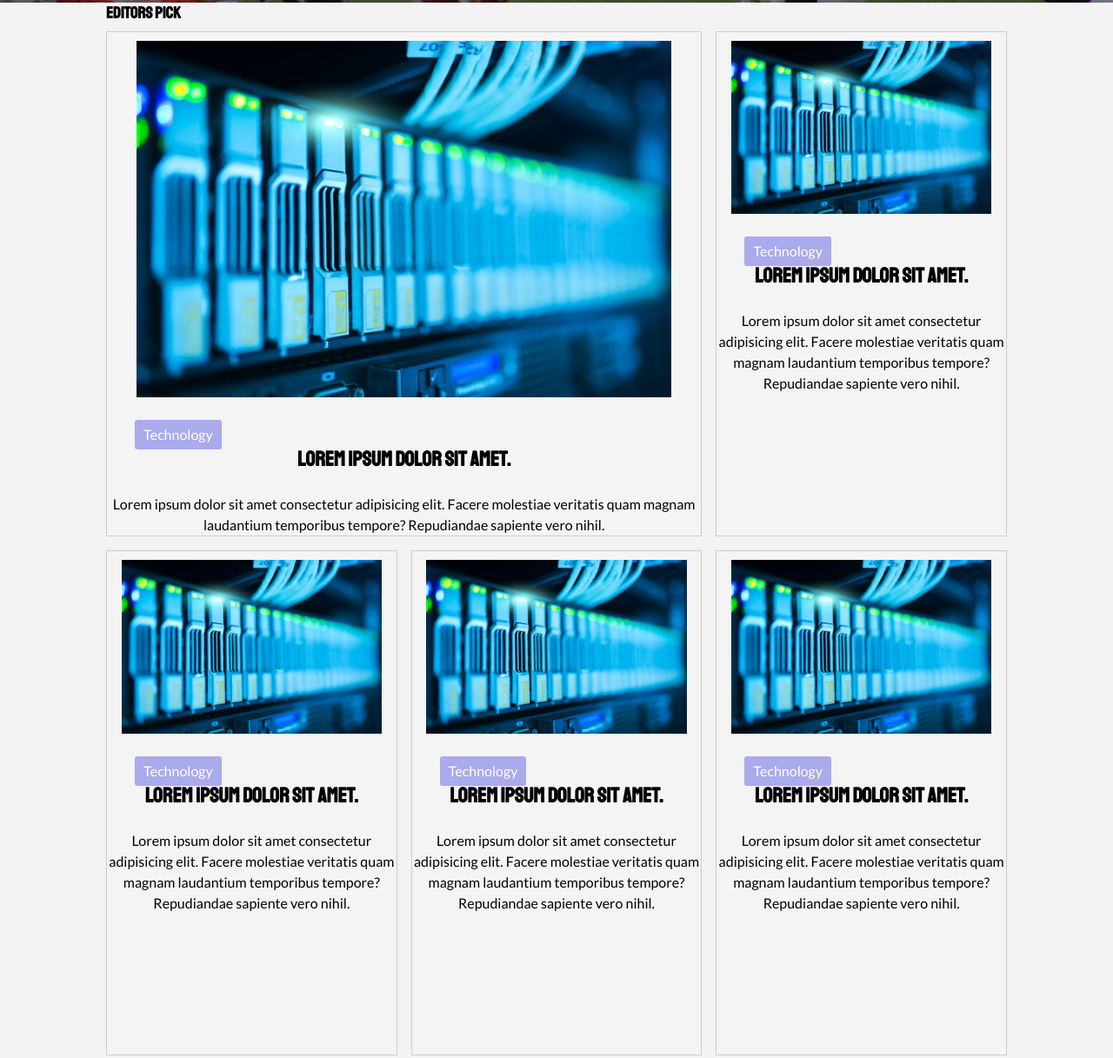
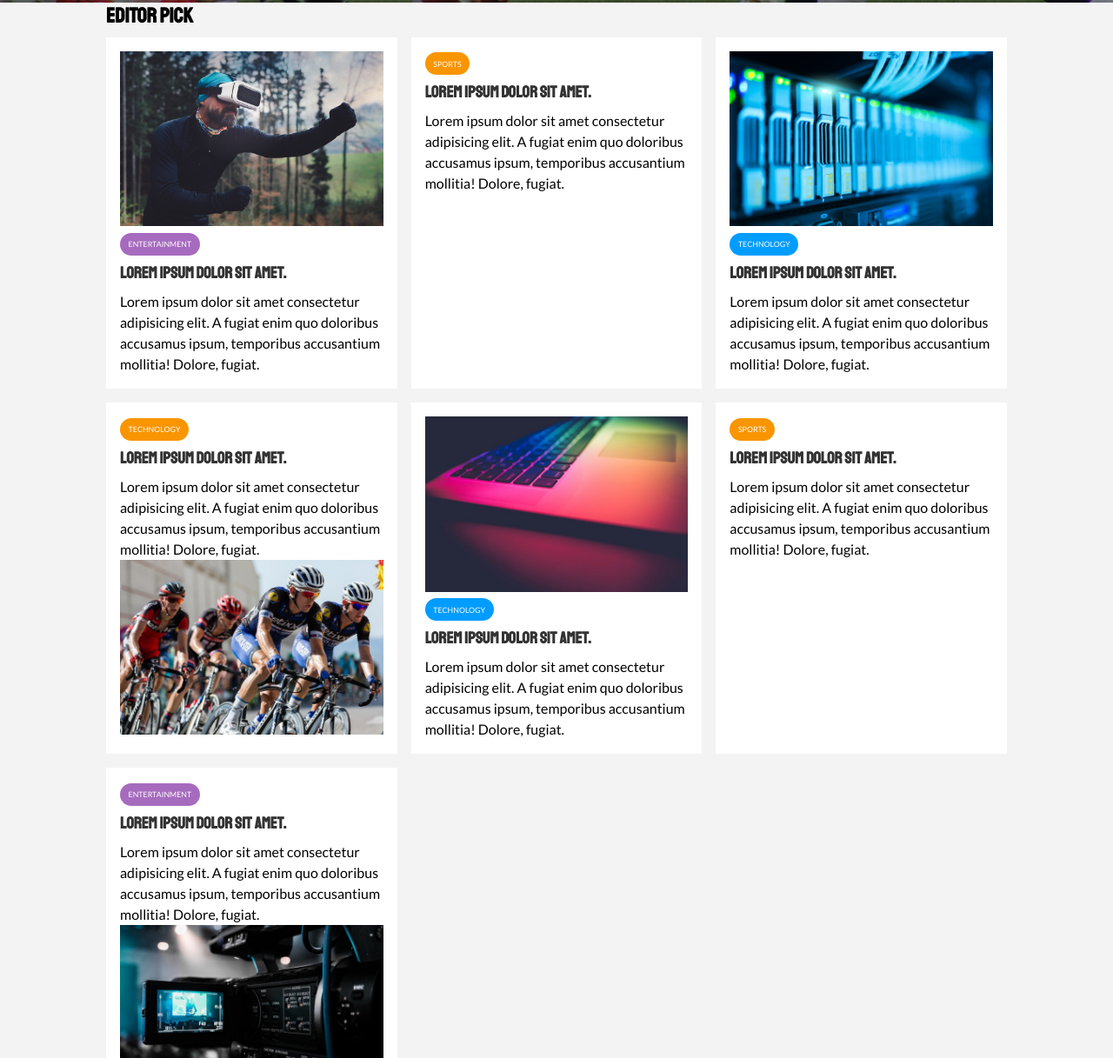
Before and after one commit to dominion-30/Learning, a plain HTML site: page newgrid_project/index.html in a window 1280 px wide. Shown: the part 636-1853 px from the top of the page at 87% size. Drawn offline with Linux system fonts and the light colour scheme.

Commit message:
commit changes

```diff
--- a/newgrid_project/CSS/style.css
+++ b/newgrid_project/CSS/style.css
@@ -3,12 +3,30 @@
     --secondary-color:#f99500;
     --light-color:#f3f3f3;
     --dark-color: #333;
-    --max-width: 1100px
-}
-.category{
+    --max-width: 1100px;
     --sport-color:#f99500;
     --ent-color:#a66bbe;
     --tech-color:#009cff;
+}
+.category{
+    display: inline-block;
+    color: #fff;
+    font-size: 0.55rem;
+    text-transform: uppercase;
+    padding: 0.4rem 0.6rem;
+    border-radius: 15px;
+    margin-bottom: 0.5rem;
+}
+
+.category-sport{
+    background-color: var(--sport-color);
+}
+
+.category-ent{
+    background-color: var(--ent-color);
+}
+.category-tech{
+    background-color: var(--tech-color);
 }
 
 *{
@@ -57,10 +75,6 @@ h1,h2,h3,h4,h5,h6{
     position: sticky;
     top: 0;
     z-index: 2;
-
-
-
-
 }
 #navbar .container{
     display: grid;
@@ -73,8 +87,10 @@ h1,h2,h3,h4,h5,h6{
     width: 30%;
 }
 
-
-
+.card{
+    background-color: #fff;
+    padding: 1rem;
+}
 
 
 /* social media */
@@ -110,13 +126,7 @@ h1,h2,h3,h4,h5,h6{
 }
 
 /* showcase */
-.text-orange{
-    color:#fff;
-    background-color: orange;
-    padding: 5px 10px;
-    border-radius: 3px;
 
-}
 
 #showcase{
     background-image: url("../img/featured.jpg");
@@ -187,76 +197,15 @@ h1,h2,h3,h4,h5,h6{
     width: 100%;
     text-align: center;
 }
-/* .showcase-content .btn{
-    margin-top: 5px;
-    background-color: rgba(255,0,0,0.8);
-    padding: 8px 20px;
-    border-radius: 3px;
-    color: #f4f4f4;
-} */
 
 
 
 /* grid */
-.grid{
+
+#home-articles .articles-container{
     display: grid;
-    grid-template-columns: repeat(3, 2fr);
-    grid-template-rows: repeat(3, 1fr);
+    grid-template-columns: repeat(3, 1fr);
     grid-gap: 1rem;
-}
-
-.grid .news-content{
-    border: #ccc 1px solid;
-    /* padding: 0.8rem; */
-    background-color: #f4f4f4;
-    text-align: center;
-    position: relative;
-}
-
-.grid .news-content:first-child{
-    grid-column-start: 1;
-    grid-column-end: 3;
-    grid-row-start: 1;
-    grid-row-end: 2;
-}
-
-/* grid images */
-
-.grid .grid-img img{
-
-    width: 100%;
 
 
 }
-.grid-img{
-    display: block;
-    width: 90%;
-    margin: 10px auto;
-}
-
-.grid .news-content h2{
-    padding: 40px 15px 15px;
-}
-/* .grid .news-content:first-child{
-    grid-column-start: 1;
-    grid-column-end:3;
-} */
-
-
-
-/* btn for Editor pick news item */
-.text-blue{
-    color:#fff;
-    background-color: rgba(98, 98, 230, 0.5);
-    padding: 5px 10px;
-    border-radius: 3px;
-    margin-left: 0;
-}
-
-.grid .btn{
-    position: absolute;
-    left: 32px;
-    margin: 10px 0;
-
-
-}
--- a/newgrid_project/index.html
+++ b/newgrid_project/index.html
@@ -48,20 +48,112 @@
 
     <section id="showcase">
         <div class="showcase-content container">
-            <span class="text-orange">SPORTS</span>
+            <div class="category category-sport">
+                SPORTS
+            </div>
             <h2>SOME SPORTS ARTICLE</h2>
             <p>Lorem ipsum dolor sit amet, consectetur adipisicing elit. Esse, ipsa. Voluptas, possimus optio mollitia dignissimos id et reprehenderit, non vitae distinctio tenetur, quis officia deleniti harum dolore quas recusandae blanditiis fugiat soluta repellat quo ea accusantium. Quos omnis dolor natus animi debitis repudiandae amet molestiae suscipit laborum, iste quibusdam quidem?</p>
-            <a href="#" class="btn btn-primary">Read More</a>
+            <a href="article.html" class="btn btn-primary">Read More</a>
 
         </div>
 
     </section>
 
-    <section>
+    <section id="home-articles" class="py-2">
 
         <div class="container">
-            <h3>EDITORS PICK</h3>
-            <div class="grid">
+            <h2>EDITOR PICK</h2>
+            <div class="articles-container">
+                <article class="card">
+                    <img src="img/articles/ent1.jpg" alt="">
+                    <div>
+                        <div class="category category-ent">Entertainment
+                        </div>
+                        <h3>
+                            <a href="article.html">Lorem ipsum dolor sit amet.</a>
+                        </h3>
+                        <p>Lorem ipsum dolor sit amet consectetur adipisicing elit. A fugiat enim quo doloribus accusamus ipsum, temporibus accusantium mollitia! Dolore, fugiat.</p>
+
+                    </div>
+                </article>
+
+                <article class="card">
+
+
+                    <div class="category category-sport">Sports</div>
+                        <h3>
+                            <a href="article.html">Lorem ipsum dolor sit amet.</a>
+                        </h3>
+                    <p>Lorem ipsum dolor sit amet consectetur adipisicing elit. A fugiat enim quo doloribus accusamus ipsum, temporibus accusantium mollitia! Dolore, fugiat.</p>
+
+
+                </article>
+
+                <article class="card">
+
+                    <img src="img/articles/tech1.jpg" alt="">
+                    <div class="category category-tech">Technology</div>
+                        <h3>
+                            <a href="article.html">Lorem ipsum dolor sit amet.</a>
+                        </h3>
+                    <p>Lorem ipsum dolor sit amet consectetur adipisicing elit. A fugiat enim quo doloribus accusamus ipsum, temporibus accusantium mollitia! Dolore, fugiat.</p>
+
+
+                </article>
+
+                <article class="card">
+
+
+                    <div class="category category-sport">Technology</div>
+                        <h3>
+                            <a href="article.html">Lorem ipsum dolor sit amet.</a>
+                        </h3>
+                    <p>Lorem ipsum dolor sit amet consectetur adipisicing elit. A fugiat enim quo doloribus accusamus ipsum, temporibus accusantium mollitia! Dolore, fugiat.</p>
+                    <img src="img/articles/sports1.jpg" alt="">
+
+
+                </article>
+
+                <article class="card">
+
+                    <img src="img/articles/tech2.jpg" alt="">
+                    <div class="category category-tech">Technology</div>
+                        <h3>
+                            <a href="article.html">Lorem ipsum dolor sit amet.</a>
+                        </h3>
+                    <p>Lorem ipsum dolor sit amet consectetur adipisicing elit. A fugiat enim quo doloribus accusamus ipsum, temporibus accusantium mollitia! Dolore, fugiat.</p>
+
+
+                </article>
+
+                <article class="card">
+
+
+                    <div class="category category-sport">Sports</div>
+                        <h3>
+                            <a href="article.html">Lorem ipsum dolor sit amet.</a>
+                        </h3>
+                    <p>Lorem ipsum dolor sit amet consectetur adipisicing elit. A fugiat enim quo doloribus accusamus ipsum, temporibus accusantium mollitia! Dolore, fugiat.</p>
+
+
+                </article>
+
+                <article class="card">
+
+                    <div>
+                        <div class="category category-ent">Entertainment
+                        </div>
+                        <h3>
+                            <a href="article.html">Lorem ipsum dolor sit amet.</a>
+                        </h3>
+                        <p>Lorem ipsum dolor sit amet consectetur adipisicing elit. A fugiat enim quo doloribus accusamus ipsum, temporibus accusantium mollitia! Dolore, fugiat.</p>
+
+                    </div>
+                    <img src="img/articles/ent2.jpg" alt="">
+                </article>
+            </div>
+
+            <!-- <div class="grid">
 
                 <div class="news-content">
                     <div class="grid-img">
@@ -73,69 +165,7 @@
                     <p>Lorem ipsum dolor sit amet consectetur adipisicing elit. Facere molestiae veritatis quam magnam laudantium temporibus tempore? Repudiandae sapiente vero nihil.</p>
                 </div>
 
-
-                <div class="news-content">
-                    <div class="grid-img">
-                        <img src="img/articles/tech1.jpg" alt="image of servers">
-                    </div>
-
-                    <a href="" class="btn text-blue">Technology</a>
-                    <h2>Lorem ipsum dolor sit amet.</h2>
-                    <p>Lorem ipsum dolor sit amet consectetur adipisicing elit. Facere molestiae veritatis quam magnam laudantium temporibus tempore? Repudiandae sapiente vero nihil.</p>
-                </div>
-
-
-                <div class="news-content">
-                    <div class="grid-img">
-                        <img src="img/articles/tech1.jpg" alt="image of servers">
-                    </div>
-
-                    <a href="" class="btn text-blue">Technology</a>
-                    <h2>Lorem ipsum dolor sit amet.</h2>
-                    <p>Lorem ipsum dolor sit amet consectetur adipisicing elit. Facere molestiae veritatis quam magnam laudantium temporibus tempore? Repudiandae sapiente vero nihil.</p>
-                </div>
-
-
-                <div class="news-content">
-                    <div class="grid-img">
-                        <img src="img/articles/tech1.jpg" alt="image of servers">
-                    </div>
-
-                    <a href="" class="btn text-blue">Technology</a>
-                    <h2>Lorem ipsum dolor sit amet.</h2>
-                    <p>Lorem ipsum dolor sit amet consectetur adipisicing elit. Facere molestiae veritatis quam magnam laudantium temporibus tempore? Repudiandae sapiente vero nihil.</p>
-                </div>
-
-
-
-                <div class="news-content">
-                    <div class="grid-img">
-                        <img src="img/articles/tech1.jpg" alt="image of servers">
-                    </div>
-
-                    <a href="" class="btn text-blue">Technology</a>
-                    <h2>Lorem ipsum dolor sit amet.</h2>
-                    <p>Lorem ipsum dolor sit amet consectetur adipisicing elit. Facere molestiae veritatis quam magnam laudantium temporibus tempore? Repudiandae sapiente vero nihil.</p>
-                </div>
-
-
-
-                <div class="news-content">
-                    <div class="grid-img">
-                        <img src="img/articles/tech1.jpg" alt="image of servers">
-                    </div>
-
-                    <a href="" class="btn text-blue">Technology</a>
-                    <h2>Lorem ipsum dolor sit amet.</h2>
-                    <p>Lorem ipsum dolor sit amet consectetur adipisicing elit. Facere molestiae veritatis quam magnam laudantium temporibus tempore? Repudiandae sapiente vero nihil.</p>
-                </div>
-
-
-
-
-
-
-            </div>
+            </div> -->
 
 
 
```
